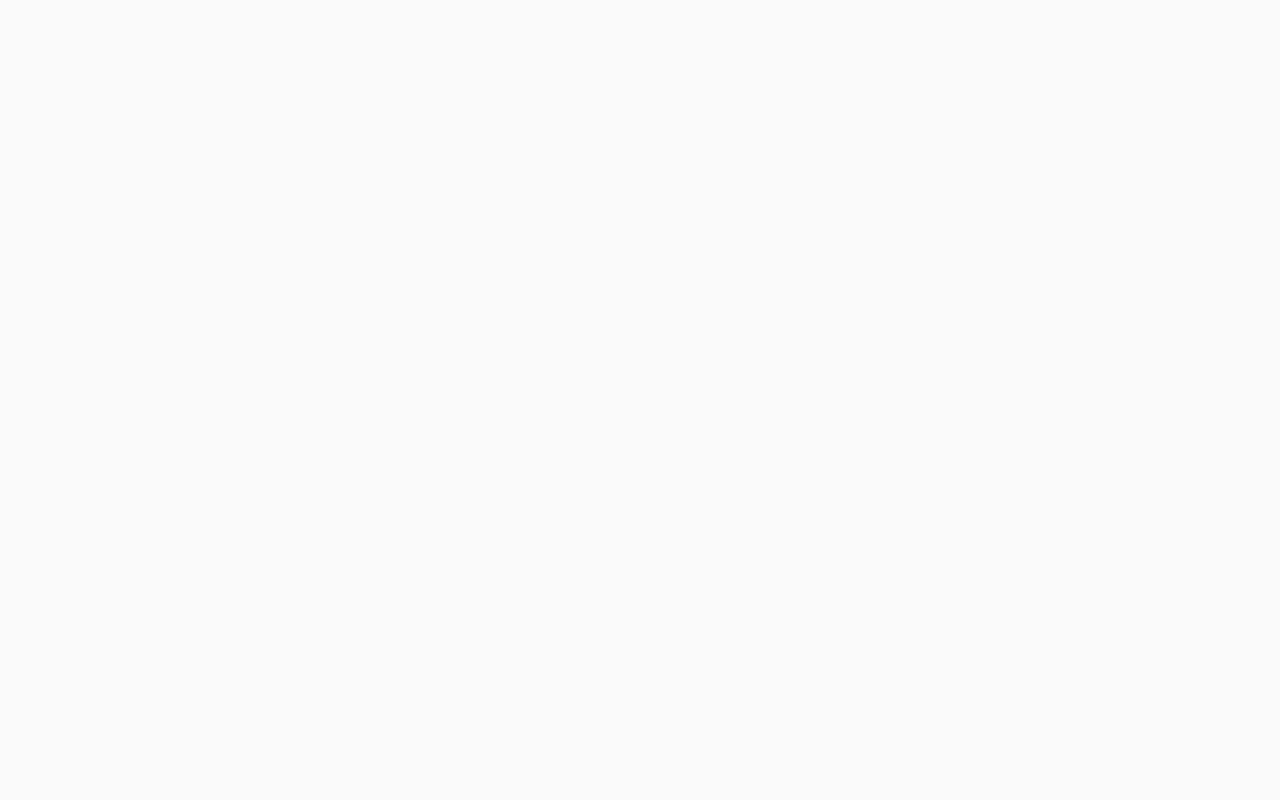
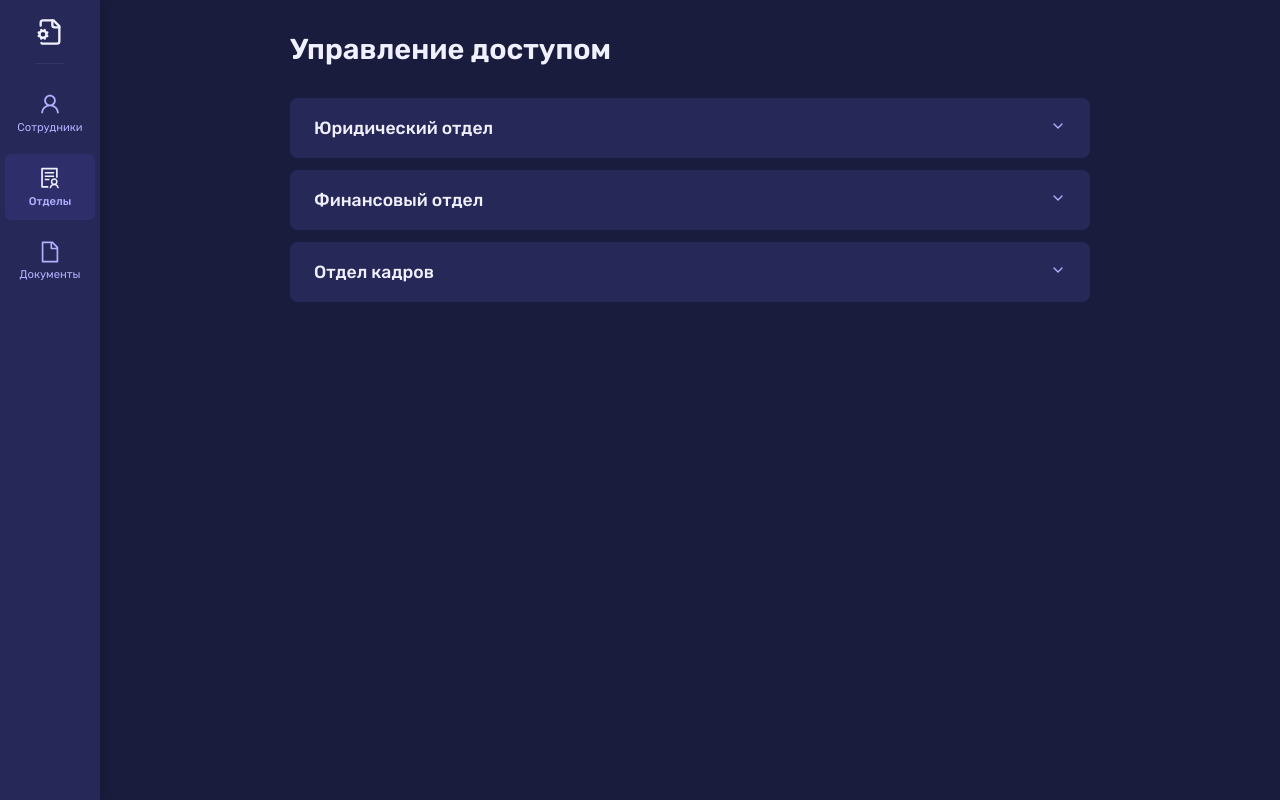
Before and after one commit to fvhr/podpisant, a React (Vite) app in the folder frontend/: page /departments in a window 1280 px wide. Before the commit this address had no page. Built offline with nearby package versions, Linux system fonts and the light colour scheme.

Commit message:
added departments

```diff
--- a/frontend/src/App.tsx
+++ b/frontend/src/App.tsx
@@ -3,6 +3,7 @@ import { DocumentDetails, Documents, Login } from './pages';
 import { Main } from './pages/Main.tsx';
 import './styles/app.scss';
 import {Employes} from "./pages/Employes.tsx";
+import {Departments} from "./pages/Departments.tsx";
 
 export const App = () => {
   return (
@@ -10,7 +11,8 @@ export const App = () => {
       <Route path="/" element={<Navigate to="/login" />} />
       <Route path="/login" element={<Login />} />
       <Route path="/main" element={<Main />} />
-      <Route path="/employes" element={<Employes />} />
+      <Route path="/employees" element={<Employes />} />
+      <Route path="/departments" element={<Departments />} />
       <Route path="/documents" element={<Documents />} />
       <Route path="/document" element={<DocumentDetails />} />
     </Routes>
--- /dev/null
+++ b/frontend/src/components/departments/departments-list.tsx
@@ -0,0 +1,107 @@
+import React, {useState} from 'react';
+import {FiCheck, FiChevronDown, FiChevronUp} from 'react-icons/fi';
+
+type Employee = {
+    id: number;
+    name: string;
+    hasAccess: boolean;
+};
+
+type Department = {
+    id: number;
+    name: string;
+    employees: Employee[];
+};
+
+export const DepartmentsList: React.FC = () => {
+    const [expandedStage, setExpandedStage] = useState<number | null>(null);
+    const [departments, setDepartments] = useState<Department[]>([
+        {
+            id: 1,
+            name: 'Юридический отдел',
+            employees: [
+                {id: 1, name: 'Иванов А.П.', hasAccess: true},
+                {id: 2, name: 'Петрова Е.В.', hasAccess: false},
+            ],
+        },
+        {
+            id: 2,
+            name: 'Финансовый отдел',
+            employees: [{id: 3, name: 'Сидоров М.К.', hasAccess: false}],
+        },
+        {
+            id: 3,
+            name: 'Отдел кадров',
+            employees: [{id: 4, name: 'Гулякин А.М.', hasAccess: true}],
+        },
+    ]);
+
+    const toggleStage = (stageId: number) => {
+        setExpandedStage(expandedStage === stageId ? null : stageId);
+    };
+
+    const toggleEmployeeAccess = (deptId: number, employeeId: number) => {
+        setDepartments(prev =>
+            prev.map(dept =>
+                dept.id === deptId
+                    ? {
+                        ...dept,
+                        employees: dept.employees.map(emp =>
+                            emp.id === employeeId
+                                ? {...emp, hasAccess: !emp.hasAccess}
+                                : emp
+                        ),
+                    }
+                    : dept
+            )
+        );
+    };
+
+    return (
+        <div className="access-control">
+            <h1 className="access-control__title">Управление доступом</h1>
+
+            <div className="access-control__list">
+                {departments.map((department) => (
+                    <div
+                        key={department.id}
+                        className={`access-control__department ${expandedStage === department.id ? 'expanded' : ''}`}
+                    >
+                        <div
+                            className="access-control__header"
+                            onClick={() => toggleStage(department.id)}
+                        >
+                            <h3>{department.name}</h3>
+                            <span className="access-control__icon">
+                {expandedStage === department.id ? <FiChevronUp/> : <FiChevronDown/>}
+              </span>
+                        </div>
+
+                        {expandedStage === department.id && (
+                            <div className="access-control__content">
+                                {department.employees.map((employee) => (
+                                    <div key={employee.id} className="access-control__employee">
+                                        <span>{employee.name}</span>
+                                        <div className="access-control__checkbox-wrapper">
+                                            <span className="access-control__label">Групповая рассылка</span>
+                                            <label className="access-control__checkbox">
+                                                <input
+                                                    type="checkbox"
+                                                    checked={employee.hasAccess}
+                                                    onChange={() => toggleEmployeeAccess(department.id, employee.id)}
+                                                />
+                                                <span className="access-control__checkmark">
+                                                    <FiCheck/>
+                                                </span>
+                                            </label>
+                                        </div>
+                                    </div>
+                                ))}
+                            </div>
+                        )}
+                    </div>
+                ))}
+            </div>
+        </div>
+    );
+};
--- a/frontend/src/components/document-details/document-header.tsx
+++ b/frontend/src/components/document-details/document-header.tsx
@@ -1,7 +1,7 @@
 import React, { useState } from 'react';
 
 export const DocumentHeader: React.FC = () => {
-  const [documentStatus, setDocumentStatus] = useState<'in-progress' | 'signed' | 'canceled'>(
+  const [documentStatus] = useState<'in-progress' | 'signed' | 'canceled'>(
     'in-progress',
   );
 
--- /dev/null
+++ b/frontend/src/pages/Departments.tsx
@@ -0,0 +1,19 @@
+import React, { useState } from 'react';
+import { Sidebar } from '../components';
+import {DepartmentsList} from "../components/departments/departments-list.tsx";
+
+export const Departments: React.FC = () => {
+    const [isSidebarOpen, setIsSidebarOpen] = useState(false);
+
+    const toggleSidebar = () => {
+        setIsSidebarOpen(!isSidebarOpen);
+    };
+    return (
+        <div className="wrapper">
+            <Sidebar isOpen={isSidebarOpen} toggleSidebar={toggleSidebar} />
+            <main className={`content ${isSidebarOpen ? 'with-sidebar' : 'full-width'}`}>
+                <DepartmentsList />
+            </main>
+        </div>
+    );
+};
--- a/frontend/src/styles/components/_all.scss
+++ b/frontend/src/styles/components/_all.scss
@@ -7,3 +7,4 @@
 @import './documents';
 @import './documentsdetails';
 @import './employes';
+@import './departments';
--- /dev/null
+++ b/frontend/src/styles/components/_departments.scss
@@ -0,0 +1,143 @@
+.access-control {
+  background-color: $color-bg;
+  color: $color-text;
+  border-radius: 12px;
+  max-width: 800px;
+  margin: 0 auto;
+
+  &__title {
+    font-size: 1.8rem;
+    margin-bottom: 2rem;
+    font-weight: 600;
+    color: $color-text;
+  }
+
+  &__list {
+    display: flex;
+    flex-direction: column;
+    gap: 0.75rem;
+  }
+
+  &__department {
+    background-color: $color-card;
+    border-radius: 8px;
+    overflow: hidden;
+    transition: all 0.3s ease;
+
+    &.expanded {
+      box-shadow: 0 0 0 2px rgba($color-button, 0.3);
+    }
+  }
+
+  &__header {
+    display: flex;
+    justify-content: space-between;
+    align-items: center;
+    padding: 1.25rem 1.5rem;
+    cursor: pointer;
+    transition: background-color 0.2s;
+
+    &:hover {
+      background-color: rgba($color-button, 0.1);
+    }
+
+    h3 {
+      font-size: 1.1rem;
+      font-weight: 500;
+      margin: 0;
+      color: $color-text;
+    }
+  }
+
+  &__icon {
+    color: $color-text-muted;
+    transition: all 0.2s;
+  }
+
+  &__content {
+    padding: 0.5rem 1.5rem 1rem;
+    border-top: 1px solid $color-input-border;
+  }
+
+  &__employee {
+    display: flex;
+    justify-content: space-between;
+    align-items: flex-start;
+    padding: 0.75rem 0;
+
+    &:last-child {
+      border-bottom: none;
+    }
+
+    span {
+      font-size: 1rem;
+    }
+  }
+
+  &__checkbox-wrapper {
+    display: flex;
+    align-items: end;
+    gap: 15px;
+  }
+
+  &__label {
+    font-size: 0.75rem;
+    text-align: right;
+    color: $color-text-muted;
+  }
+
+  &__checkbox {
+    position: relative;
+    display: inline-block;
+    width: 20px;
+    height: 20px;
+    cursor: pointer;
+
+    input {
+      position: absolute;
+      opacity: 0;
+      width: 100%;
+      height: 100%;
+      margin: 0;
+      cursor: pointer;
+      z-index: 2;
+    }
+
+    .access-control__checkmark {
+      position: absolute;
+      top: 0;
+      left: 0;
+      width: 20px;
+      height: 20px;
+      border: 2px solid $color-input-border;
+      border-radius: 5px;
+      transition: all 0.2s;
+      display: flex;
+      align-items: center;
+      justify-content: center;
+      background-color: transparent;
+      z-index: 1;
+
+      svg {
+        color: white;
+        width: 14px;
+        height: 14px;
+        opacity: 0;
+        transition: opacity 0.2s;
+      }
+    }
+
+    input:checked + .access-control__checkmark {
+      background-color: $color-button;
+      border-color: $color-button;
+
+      svg {
+        opacity: 1;
+      }
+    }
+
+    &:hover .access-control__checkmark {
+      border-color: $color-button;
+    }
+  }
+}
--- a/frontend/src/styles/components/_documents.scss
+++ b/frontend/src/styles/components/_documents.scss
@@ -28,6 +28,7 @@
     font-size: 2rem;
     margin-bottom: 1.5rem;
     color: variables.$color-text;
+    font-weight: 500;
   }
 }
 
--- a/frontend/src/styles/components/_employes.scss
+++ b/frontend/src/styles/components/_employes.scss
@@ -1,7 +1,6 @@
 @use '../lib/variables';
 
 .employees-container {
-  padding: 2rem;
   background-color: variables.$color-bg;
   min-height: 100vh;
 }
@@ -18,8 +17,8 @@
 
 .employees-title {
   color: variables.$color-text;
-  font-size: 1.8rem;
   font-weight: 500;
+  font-size: 2rem;
   margin: 0;
 }
 
```
